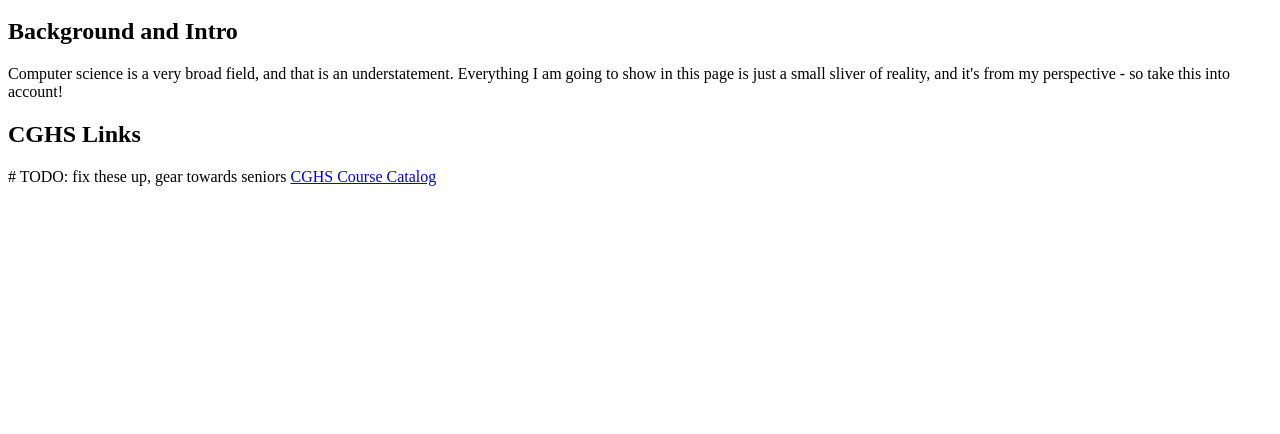
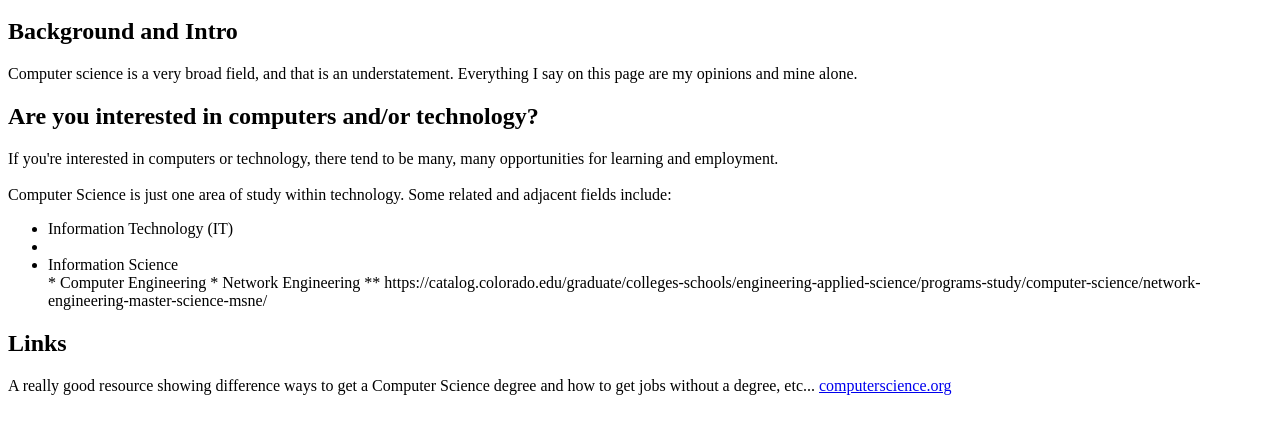
Before and after one commit to jgminer/compsci-career, a plain HTML site: page index.html in a window 1280 px wide. Shown: the part 48-482 px from the top of the page. Drawn offline with Linux system fonts and the light colour scheme.

Commit message:
Update a bit

```diff
--- a/index.html
+++ b/index.html
@@ -4,9 +4,28 @@
 
 <h2>Background and Intro</h2>
 
-Computer science is a very broad field, and that is an understatement. Everything I am going to show in this page is just a small sliver of reality, and it's from my perspective - so take this into account!
+Computer science is a very broad field, and that is an understatement. Everything I say on this page are my opinions and mine alone.
 
-<h2> CGHS Links </h2>
+<h2>Are you interested in computers and/or technology?</h2>
+<p>
+If you're interested in computers or technology, there tend to be many, many opportunities for learning and employment. <br/><br/>
 
-# TODO: fix these up, gear towards seniors
-<a href="https://f.hubspotusercontent30.net/hubfs/3379430/CGHS%20Course%20Catalog.pdf?__hstc=158181541.0e01a2ac326325f9bf6dfee6de8f4c13.1727632159326.1727632159326.1727632159326.1&__hssc=158181541.1.1727632159326&__hsfp=1196498169&hsCtaTracking=17e36248-9333-402f-b083-f0661d0ae7d3%7Cc7aa2121-82c0-45e0-9486-6dba072adf1a">CGHS Course Catalog</a>
+Computer Science is just one area of study within technology. Some related and adjacent fields include:
+<ul>
+<li>Information Technology (IT)</li>
+<li></li>
+<li>Information Science</li>
+* Computer Engineering
+* Network Engineering
+** https://catalog.colorado.edu/graduate/colleges-schools/engineering-applied-science/programs-study/computer-science/network-engineering-master-science-msne/
+</ul>
+
+
+
+</p>
+
+
+<h2> Links </h2>
+
+A really good resource showing difference ways to get a Computer Science degree and how to get jobs without a degree, etc...
+<a href="https://www.computerscience.org/degrees/">computerscience.org</a>
```
Also changed, not shown: 1 other file.
